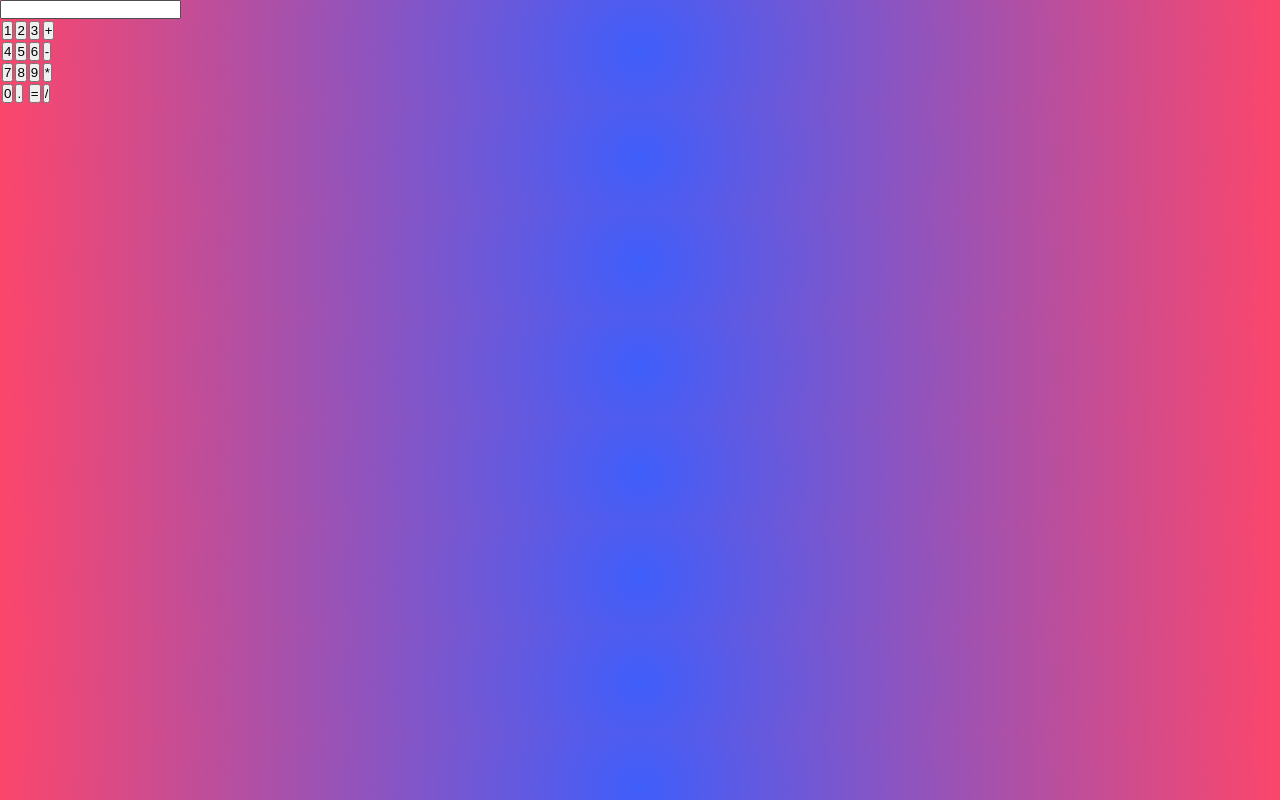
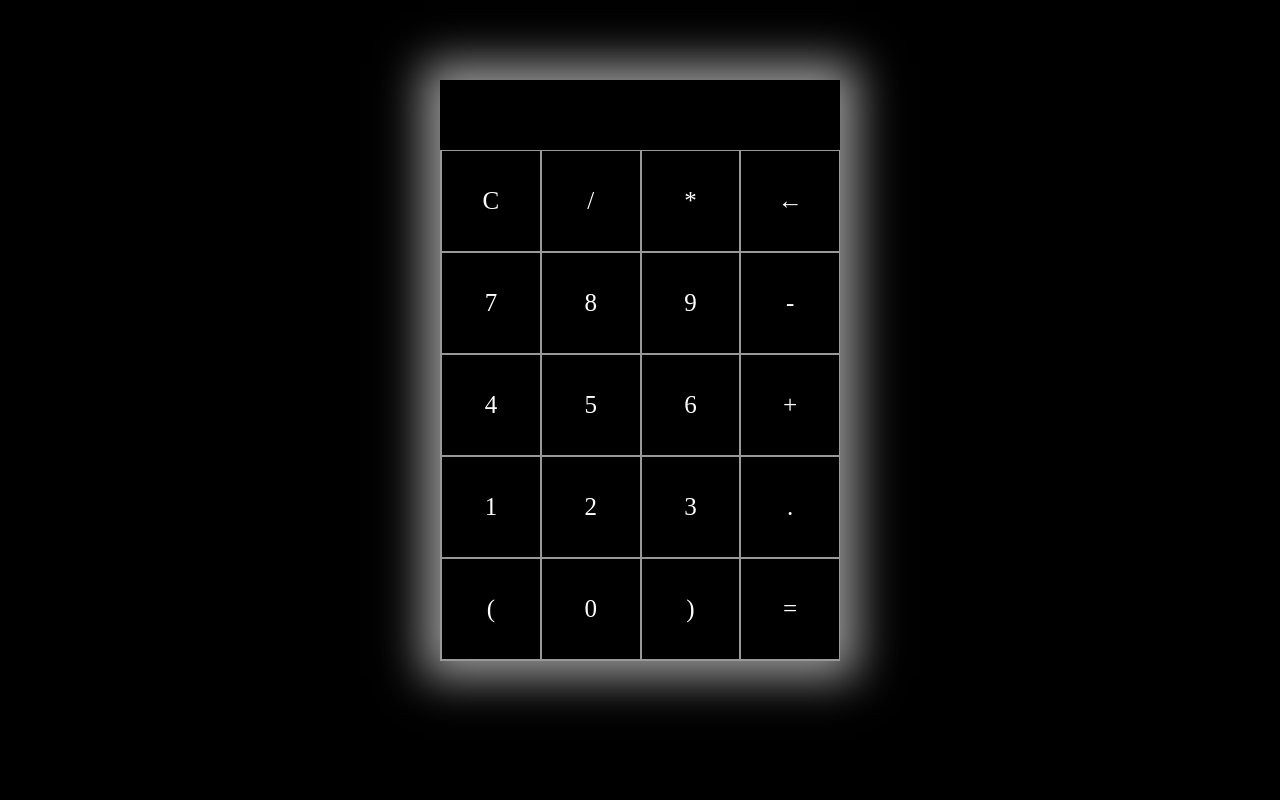
Before and after one commit to bahrahim/Exam_calculatrice, a plain HTML site: page index.html in a window 1280 px wide. Drawn offline with Linux system fonts and the light colour scheme.

Commit message:
last commit

```diff
--- a/index.html
+++ b/index.html
@@ -1,43 +1,38 @@
-<!DOCTYPE html>
-<html lang="fr">
+<html lang="en">
 <head>
     <meta charset="UTF-8">
-    <meta http-equiv="X-UA-Compatible" content="IE=edge">
     <meta name="viewport" content="width=device-width, initial-scale=1.0">
+    <title>My Calculator</title>
     <link rel="stylesheet" href="styles.css">
-    <title>Calculatrice</title>
 </head>
 <body>
-    <div class="main">
-        <form name="form">
-            <input class="textview">
-        </form>
-        <table>
-            <tr>
-                <td><input classe="button" type="button" value="1"></td>
-                <td><input classe="button" type="button" value="2"></td>
-                <td><input classe="button" type="button" value="3"></td>
-                <td><input classe="button" type="button" value="+"></td>
-            </tr>
-            <tr>
-                <td><input classe="button" type="button" value="4"></td>
-                <td><input classe="button" type="button" value="5"></td>
-                <td><input classe="button" type="button" value="6"></td>
-                <td><input classe="button" type="button" value="-"></td>
-            </tr>
-            <tr>
-                <td><input classe="button" type="button" value="7"></td>
-                <td><input classe="button" type="button" value="8"></td>
-                <td><input classe="button" type="button" value="9"></td>
-                <td><input classe="button" type="button" value="*"></td>
-            </tr>
-            <tr>
-                <td><input classe="button" type="button" value="0"></td>
-                <td><input classe="button" type="button" value="."></td>
-                <td><input classe="button" type="button" value="="></td>
-                <td><input classe="button" type="button" value="/"></td>
-            </tr>
-        </table>
-    </div>
+    <section>
+        <div class="container">
+            <div id="display"></div>
+            <div class="buttons">
+                <div class="button">C</div>
+                <div class="button">/</div>
+                <div class="button">*</div>
+                <div class="button">&larr;</div>
+                <div class="button">7</div>
+                <div class="button">8</div>
+                <div class="button">9</div>
+                <div class="button">-</div>
+                <div class="button">4</div>
+                <div class="button">5</div>
+                <div class="button">6</div>
+                <div class="button">+</div>
+                <div class="button">1</div>
+                <div class="button">2</div>
+                <div class="button">3</div>
+                <div class="button">.</div>
+                <div class="button">(</div>
+                <div class="button">0</div>
+                <div class="button">)</div>
+                <div id="equal" class="button">=</div>
+            </div>
+        </div>
+    </section>
+    <script src="index.js"></script>
 </body>
 </html>
--- a/index.js
+++ b/index.js
@@ -0,0 +1,27 @@
+let display = document.getElementById('display');
+
+let buttons = Array.from(document.getElementsByClassName('button'));
+
+buttons.map( button => {
+    button.addEventListener('click', (e) => {
+        switch(e.target.innerText){
+            case 'C':
+                display.innerText = '';
+                break;
+            case '=':
+                try{
+                    display.innerText = eval(display.innerText);
+                } catch {
+                    display.innerText = "Error"
+                }
+                break;
+            case '←':
+                if (display.innerText){
+                   display.innerText = display.innerText.slice(0, -1);
+                }
+                break;
+            default:
+                display.innerText += e.target.innerText;
+        }
+    });
+});
--- a/styles.css
+++ b/styles.css
@@ -1,11 +1,64 @@
-* {
+*{
     box-sizing: border-box;
-    padding: 0;
-    margin: 0;
     outline: none;
     resize: none;
 }
 
 body {
-    background: radial-gradient(circle, rgba(63,94,251,1) 0%, rgba(252,70,107,1) 100%);
+    background-color: black;
 }
+
+.container {
+    max-width: 400px;
+    margin: 10vh auto 0 auto;
+    box-shadow: 0px 0px 43px 17px rgba(153,153,153,1);
+}
+
+#display {
+    text-align: right;
+    height: 70px;
+    line-height: 70px;
+    padding: 16px 8px;
+    font-size: 25px;
+    color:white;
+}
+
+.buttons {
+    display: grid;
+    border-bottom: 1px solid #999;
+    border-left: 1px solid#999;
+    grid-template-columns: 1fr 1fr 1fr 1fr;
+    color: white;
+}
+
+.buttons > div {
+    border-top: 1px solid #999;
+    border-right: 1px solid#999;
+}
+
+.button {
+    border: 0.5px solid #999;
+    line-height: 100px;
+    text-align: center;
+    font-size: 25px;
+    cursor: pointer;
+}
+
+.dbutton .encore:hover{
+    color: red;
+}
+
+#equal {
+    background-color: black;
+    color:white;
+}
+
+#equal:hover {
+    background-color: #80FF72;
+}
+
+.button:hover {
+    background-color: #323330;
+    color: white;
+    transition: 0.5s ease-in-out;
+}
```
